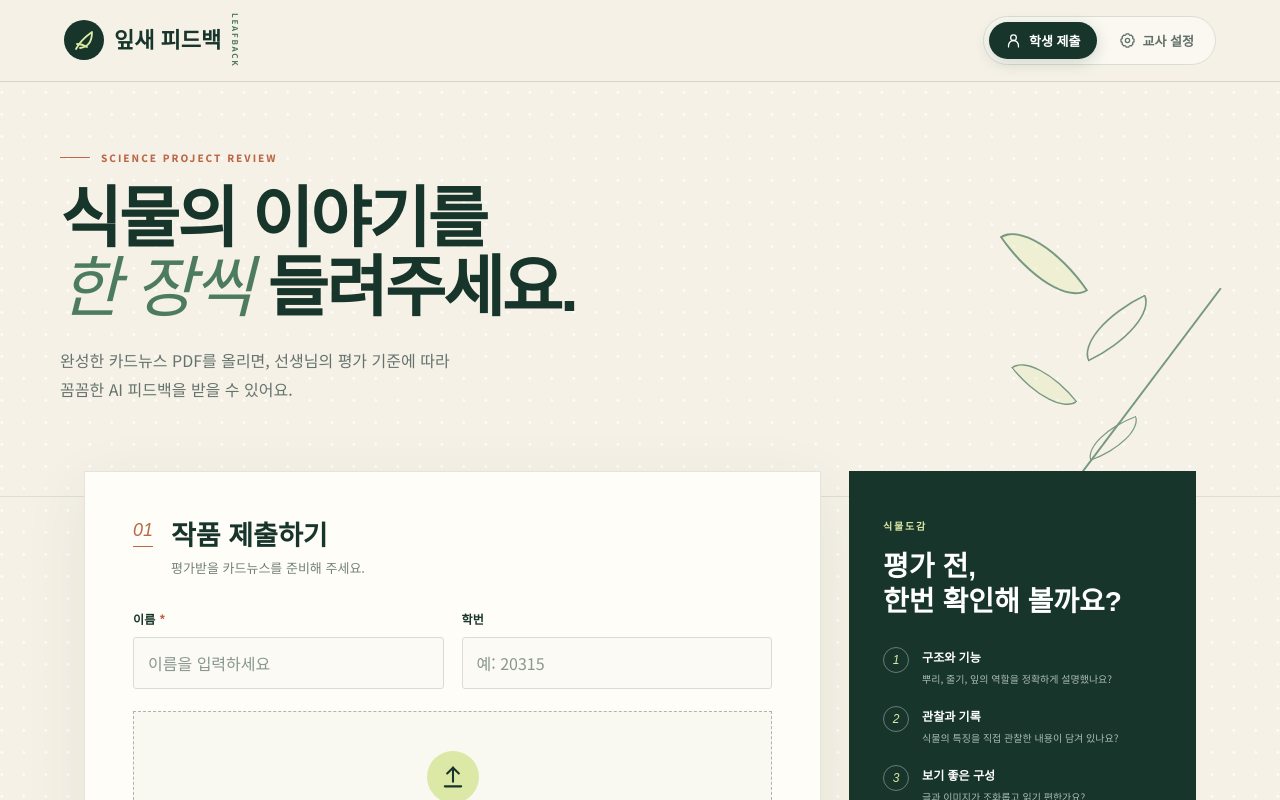
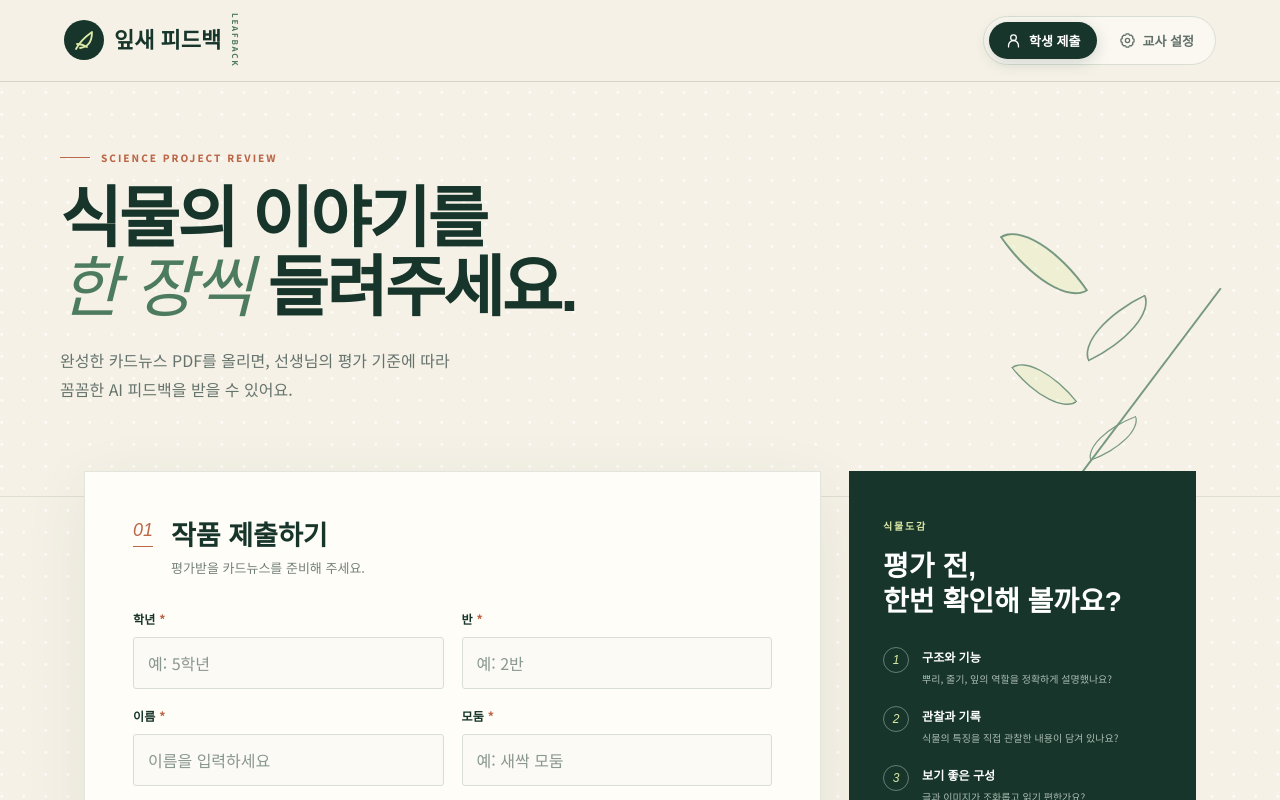
Before and after one commit to crossall/feedback, a Next.js app: page / in a window 1280 px wide. Shown: the top 800 px of the page. Built offline with nearby package versions, Linux system fonts and the light colour scheme; a web font is replaced by a local one.

Commit message:
Collect elementary class and team details

```diff
--- a/app/api/evaluate/route.ts
+++ b/app/api/evaluate/route.ts
@@ -63,14 +63,22 @@ export async function POST(request: Request) {
     const assignment = String(form.get("assignment") ?? "").trim();
     const rubric = String(form.get("rubric") ?? "").trim();
     const instruction = String(form.get("instruction") ?? "").trim();
+    const studentGrade = String(form.get("studentGrade") ?? "").trim();
+    const studentClass = String(form.get("studentClass") ?? "").trim();
     const studentName = String(form.get("studentName") ?? "").trim();
-    const studentNumber = String(form.get("studentNumber") ?? "").trim();
+    const studentTeam = String(form.get("studentTeam") ?? "").trim();
 
     if (!(file instanceof File) || file.type !== "application/pdf") {
       return NextResponse.json({ error: "올바른 PDF 파일이 필요합니다." }, { status: 400 });
     }
     if (!apiKey || !assignment || !rubric) {
       return NextResponse.json({ error: "API 키, 과제 설명, 루브릭을 확인해 주세요." }, { status: 400 });
+    }
+    if (!studentGrade || !studentClass || !studentName || !studentTeam) {
+      return NextResponse.json(
+        { error: "학년, 반, 이름, 모둠을 모두 입력해 주세요." },
+        { status: 400 },
+      );
     }
     if (file.size > 15 * 1024 * 1024) {
       return NextResponse.json({ error: "PDF 파일은 15MB 이하여야 합니다." }, { status: 413 });
@@ -90,8 +98,10 @@ ${rubric}
 ${instruction}
 
 [제출자]
+학년: ${studentGrade}
+반: ${studentClass}
 이름: ${studentName}
-학번: ${studentNumber || "미입력"}
+모둠: ${studentTeam}
 
 PDF의 모든 페이지에서 글, 사진, 도표, 레이아웃을 살펴보세요.
 루브릭의 항목명과 배점을 그대로 최대한 유지해 항목별로 평가하세요.
--- a/app/page.tsx
+++ b/app/page.tsx
@@ -81,8 +81,10 @@ export default function Home() {
   const [view, setView] = useState<"student" | "teacher">("student");
   const [settings, setSettings] = useState(defaultSettings);
   const [saved, setSaved] = useState(false);
+  const [studentGrade, setStudentGrade] = useState("");
+  const [studentClass, setStudentClass] = useState("");
   const [studentName, setStudentName] = useState("");
-  const [studentNumber, setStudentNumber] = useState("");
+  const [studentTeam, setStudentTeam] = useState("");
   const [file, setFile] = useState<File | null>(null);
   const [dragging, setDragging] = useState(false);
   const [loading, setLoading] = useState(false);
@@ -136,8 +138,14 @@ export default function Home() {
       setError("먼저 교사용 설정에서 OpenAI API 키를 입력해 주세요.");
       return;
     }
-    if (!studentName.trim() || !file) {
-      setError("이름과 PDF 파일을 모두 입력해 주세요.");
+    if (
+      !studentGrade.trim() ||
+      !studentClass.trim() ||
+      !studentName.trim() ||
+      !studentTeam.trim() ||
+      !file
+    ) {
+      setError("학년, 반, 이름, 모둠과 PDF 파일을 모두 입력해 주세요.");
       return;
     }
 
@@ -146,8 +154,10 @@ export default function Home() {
     try {
       const formData = new FormData();
       formData.append("file", file);
+      formData.append("studentGrade", studentGrade);
+      formData.append("studentClass", studentClass);
       formData.append("studentName", studentName);
-      formData.append("studentNumber", studentNumber);
+      formData.append("studentTeam", studentTeam);
       formData.append("apiKey", settings.apiKey);
       formData.append("model", settings.model);
       formData.append("assignment", settings.assignment);
@@ -201,8 +211,10 @@ export default function Home() {
                 <div><h2>작품 제출하기</h2><p>평가받을 카드뉴스를 준비해 주세요.</p></div>
               </div>
               <div className="field-row">
+                <label className="field"><span>학년 <b>*</b></span><input value={studentGrade} onChange={(e) => setStudentGrade(e.target.value)} placeholder="예: 5학년" /></label>
+                <label className="field"><span>반 <b>*</b></span><input value={studentClass} onChange={(e) => setStudentClass(e.target.value)} placeholder="예: 2반" /></label>
                 <label className="field"><span>이름 <b>*</b></span><input value={studentName} onChange={(e) => setStudentName(e.target.value)} placeholder="이름을 입력하세요" /></label>
-                <label className="field"><span>학번</span><input value={studentNumber} onChange={(e) => setStudentNumber(e.target.value)} placeholder="예: 20315" /></label>
+                <label className="field"><span>모둠 <b>*</b></span><input value={studentTeam} onChange={(e) => setStudentTeam(e.target.value)} placeholder="예: 새싹 모둠" /></label>
               </div>
               <label
                 className={`drop-zone ${dragging ? "dragging" : ""} ${file ? "has-file" : ""}`}
```
